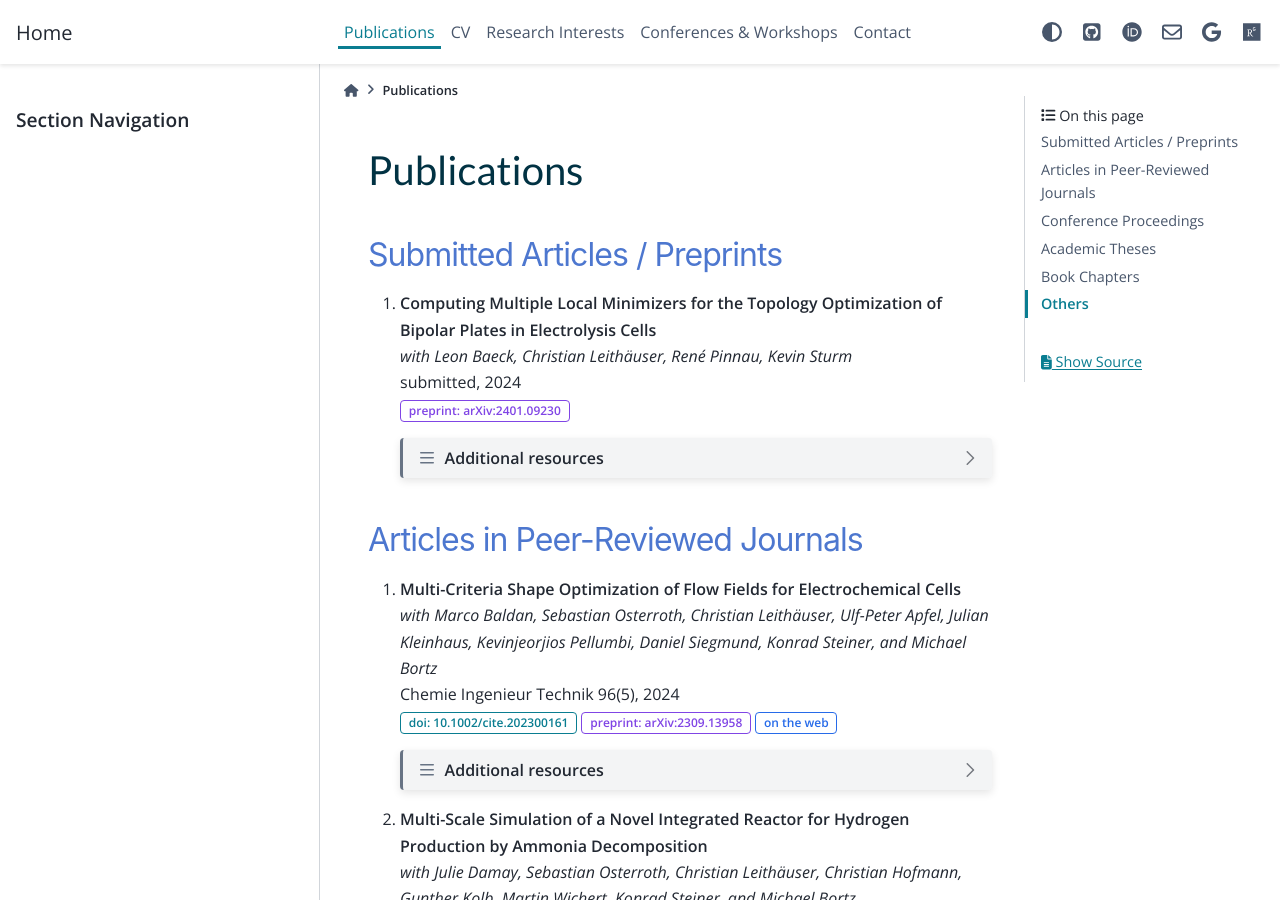
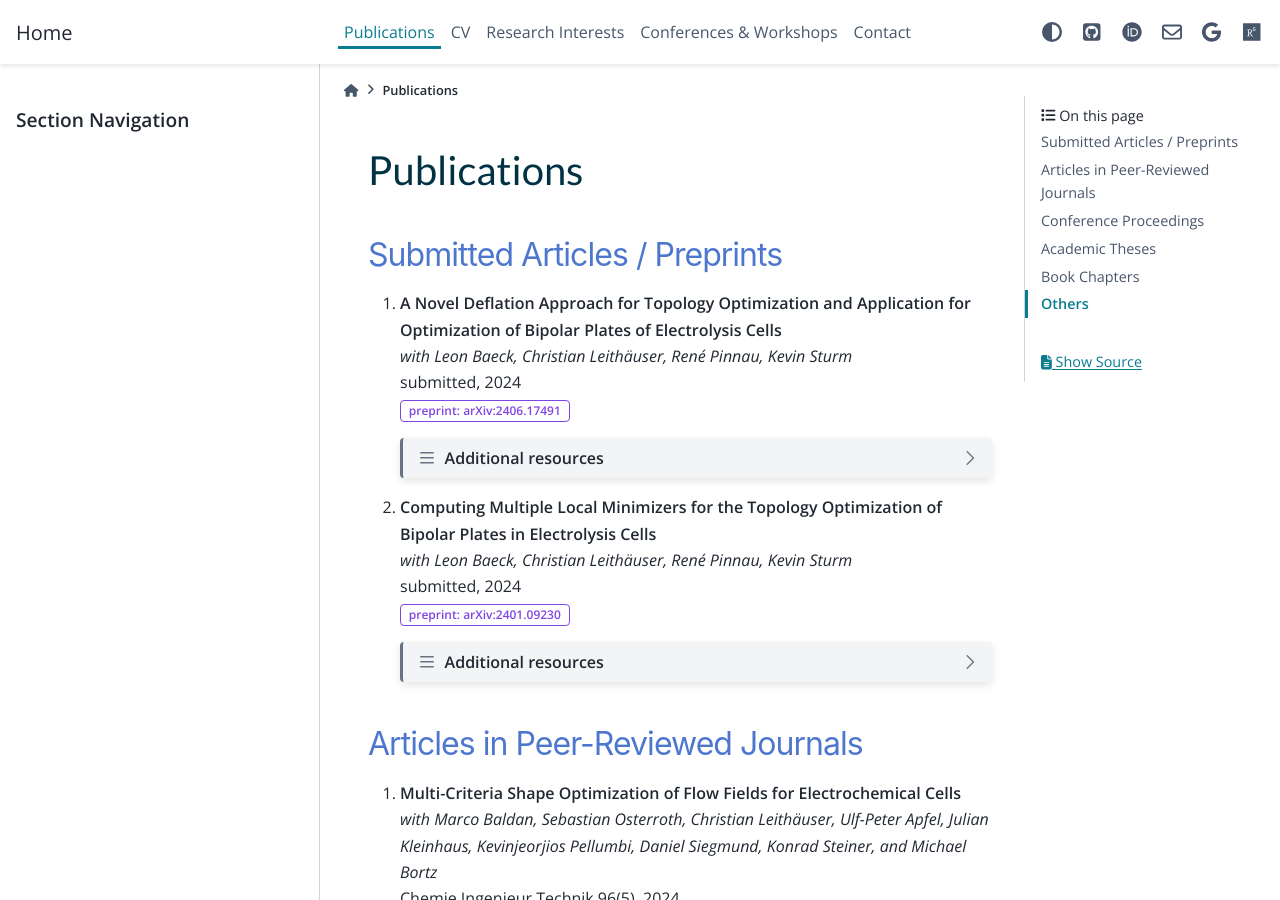
Before and after one commit to sblauth/sblauth.github.io, a Sphinx documentation site: the page built from source/publications.rst, in a window 1280 px wide and 900 px high. Built offline with Sphinx 7.4.7 and the PyData theme 0.15.4, drawn with Linux system fonts in a browser that asks for light colours; some of the changed lines change nothing that is shown.

Commit message:
Update publications

```diff
--- a/source/publications.rst
+++ b/source/publications.rst
@@ -4,6 +4,34 @@ Publications
 
 Submitted Articles / Preprints
 ------------------------------
+
+
+#. | **A Novel Deflation Approach for Topology Optimization and Application for Optimization of Bipolar Plates of Electrolysis Cells**
+   | *with Leon Baeck, Christian Leithäuser, René Pinnau, Kevin Sturm*
+   | submitted, 2024
+   | :bdg-link-secondary-line:`preprint: arXiv:2406.17491 <https://arxiv.org/abs/2406.17491>`
+
+   .. dropdown:: Additional resources
+      :icon: three-bars
+
+      .. tab-set::
+
+         .. tab-item:: Abstract
+
+                 Topology optimization problems usually feature multiple local minimizers. To guarantee convergence to local minimizers that perform best globally or to find local solutions that are desirable for practical applications due to easy manufacturability or aesthetic designs, it is important to compute multiple local minimizers of topology optimization problems. Existing methods typically rely on Newton-type solvers during the optimization process, which makes them unsuitable for sensitivity-based topology optimization. In this paper, we introduce a novel deflation approach to systematically find multiple local minimizers of general topology optimization problems. The approach is based on a penalization of previously found local solutions in the objective. We validate our approach on the so-called two-pipes five-holes example. Finally, we introduce a model for the topology optimization of bipolar plates of hydrogen electrolysis cells and demonstrate that our deflation approach enables the discovery of novel designs for such plates.
+
+         .. tab-item:: BibTeX source
+
+            @Article{Baeck2024Novel,
+              author        = {Leon Baeck and Sebastian Blauth and Christian Leithäuser and René Pinnau and Kevin Sturm},
+              title         = {{A Novel Deflation Approach for Topology Optimization and Application for Optimization of Bipolar Plates of Electrolysis Cells}},
+              year          = {2024},
+              archiveprefix = {arXiv},
+              eprint        = {2406.17491},
+              primaryclass  = {math.OC},
+            }
+
+
 
 #. | **Computing Multiple Local Minimizers for the Topology Optimization of Bipolar Plates in Electrolysis Cells**
    | *with Leon Baeck, Christian Leithäuser, René Pinnau, Kevin Sturm*
```
